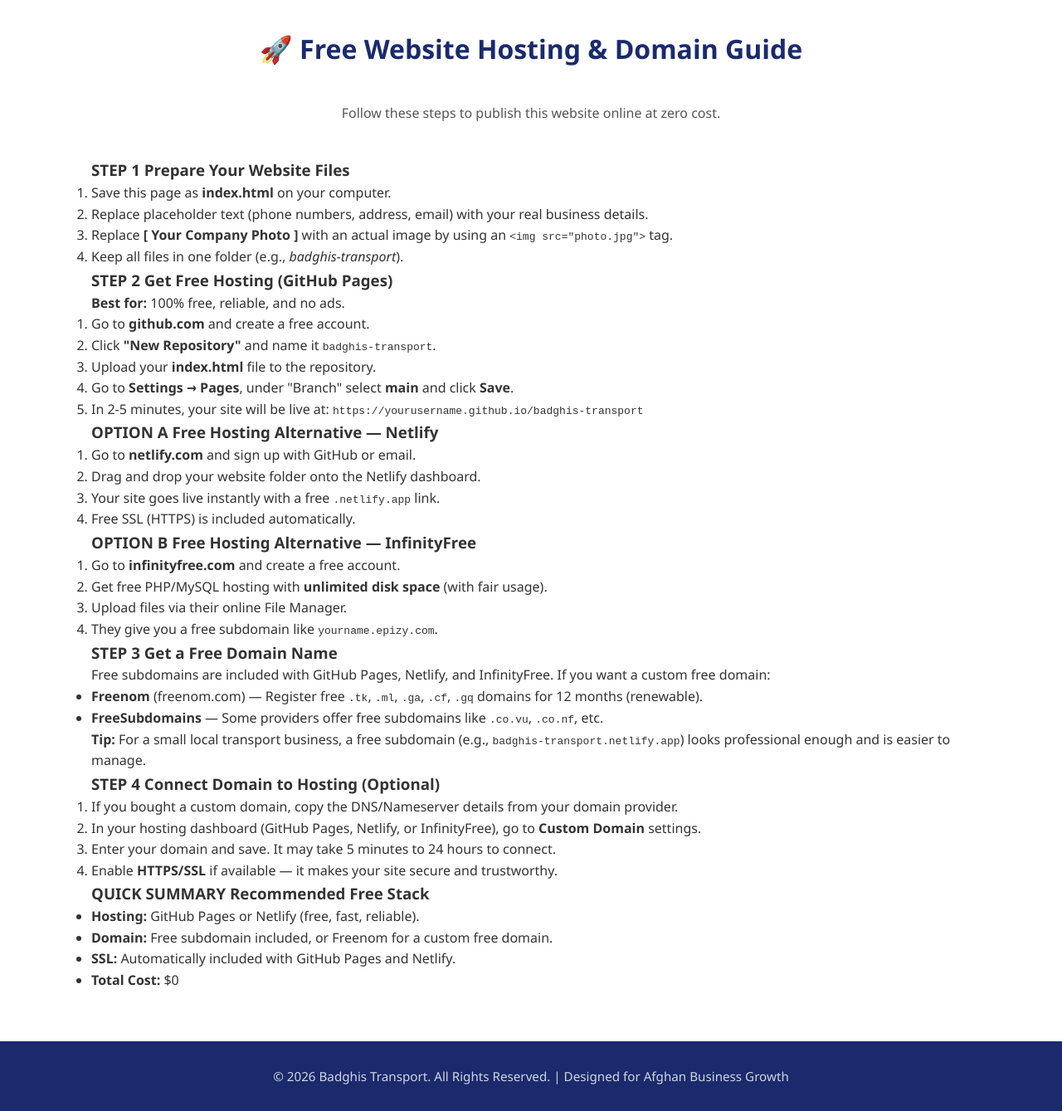
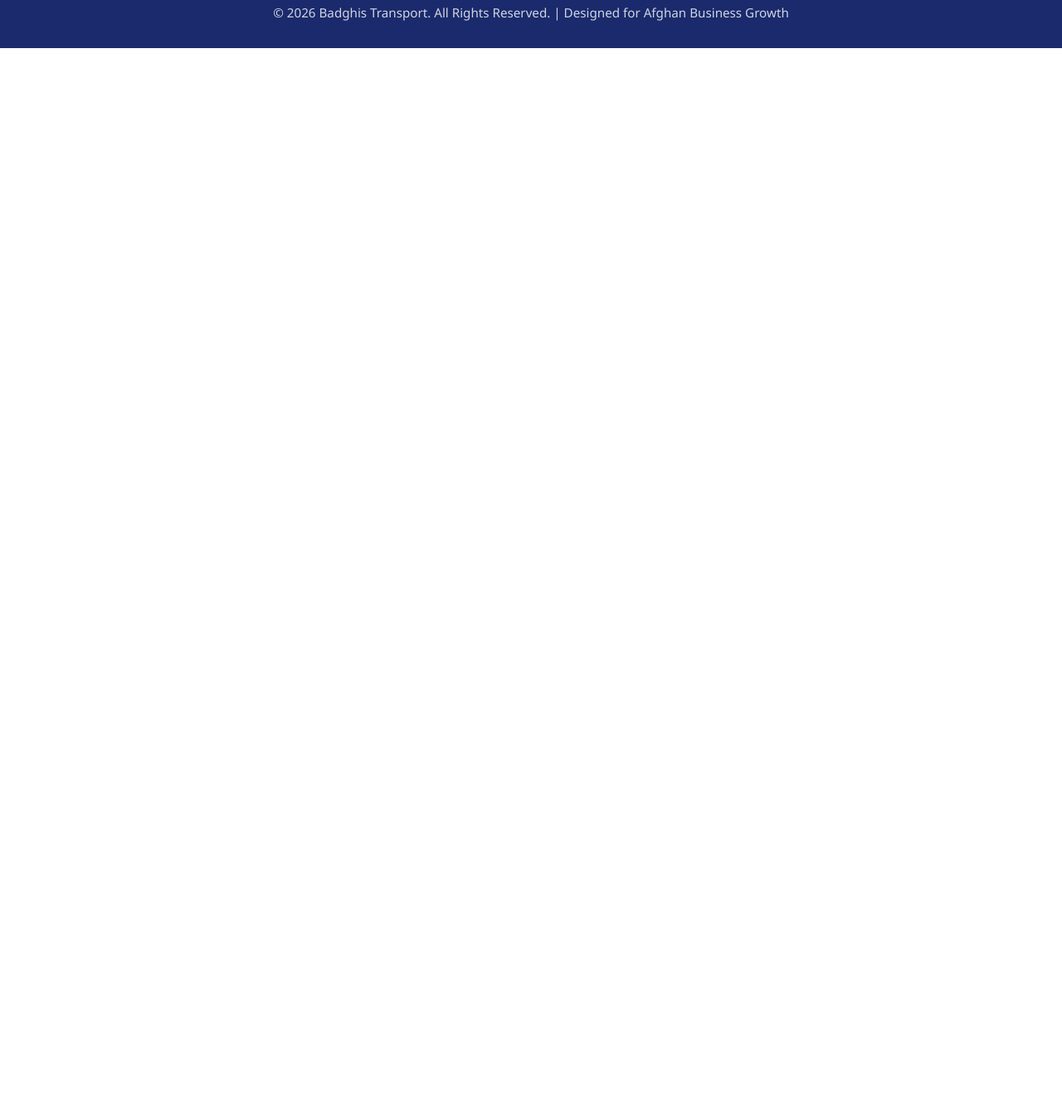
Before and after one commit to Roman77-get/super-train, a plain HTML site: page index.html in a window 1280 px wide. Shown: the part 2596-3935 px from the top of the page at 83% size. After the commit the page ends 2654 px from the top, so only its background shows below. Drawn offline with Linux system fonts and the light colour scheme.

Commit message:
Update index.html

```diff
--- a/index.html
+++ b/index.html
@@ -200,87 +200,6 @@
             </div>
         </div>
     </section>
-
-    <!-- Free Hosting & Domain Guide -->
-    <section id="hosting">
-        <div class="container">
-            <h2>🚀 Free Website Hosting & Domain Guide</h2>
-            <p style="text-align:center; margin-bottom:40px; color:#555;">Follow these steps to publish this website online at zero cost.</p>
-
-            <div class="guide-box">
-                <h3><span class="badge">STEP 1</span> Prepare Your Website Files</h3>
-                <ol>
-                    <li>Save this page as <strong>index.html</strong> on your computer.</li>
-                    <li>Replace placeholder text (phone numbers, address, email) with your real business details.</li>
-                    <li>Replace <strong>[ Your Company Photo ]</strong> with an actual image by using an <code>&lt;img src="photo.jpg"&gt;</code> tag.</li>
-                    <li>Keep all files in one folder (e.g., <em>badghis-transport</em>).</li>
-                </ol>
-            </div>
-
-            <div class="guide-box">
-                <h3><span class="badge">STEP 2</span> Get Free Hosting (GitHub Pages)</h3>
-                <p><strong>Best for:</strong> 100% free, reliable, and no ads.</p>
-                <ol>
-                    <li>Go to <strong>github.com</strong> and create a free account.</li>
-                    <li>Click <strong>"New Repository"</strong> and name it <code>badghis-transport</code>.</li>
-                    <li>Upload your <strong>index.html</strong> file to the repository.</li>
-                    <li>Go to <strong>Settings → Pages</strong>, under "Branch" select <strong>main</strong> and click <strong>Save</strong>.</li>
-                    <li>In 2-5 minutes, your site will be live at: <code>https://yourusername.github.io/badghis-transport</code></li>
-                </ol>
-            </div>
-
-            <div class="guide-box">
-                <h3><span class="badge">OPTION A</span> Free Hosting Alternative — Netlify</h3>
-                <ol>
-                    <li>Go to <strong>netlify.com</strong> and sign up with GitHub or email.</li>
-                    <li>Drag and drop your website folder onto the Netlify dashboard.</li>
-                    <li>Your site goes live instantly with a free <code>.netlify.app</code> link.</li>
-                    <li>Free SSL (HTTPS) is included automatically.</li>
-                </ol>
-            </div>
-
-            <div class="guide-box">
-                <h3><span class="badge">OPTION B</span> Free Hosting Alternative — InfinityFree</h3>
-                <ol>
-                    <li>Go to <strong>infinityfree.com</strong> and create a free account.</li>
-                    <li>Get free PHP/MySQL hosting with <strong>unlimited disk space</strong> (with fair usage).</li>
-                    <li>Upload files via their online File Manager.</li>
-                    <li>They give you a free subdomain like <code>yourname.epizy.com</code>.</li>
-                </ol>
-            </div>
-
-            <div class="guide-box">
-                <h3><span class="badge">STEP 3</span> Get a Free Domain Name</h3>
-                <p>Free subdomains are included with GitHub Pages, Netlify, and InfinityFree. If you want a custom free domain:</p>
-                <ul>
-                    <li><strong>Freenom</strong> (freenom.com) — Register free <code>.tk</code>, <code>.ml</code>, <code>.ga</code>, <code>.cf</code>, <code>.gq</code> domains for 12 months (renewable).</li>
-                    <li><strong>FreeSubdomains</strong> — Some providers offer free subdomains like <code>.co.vu</code>, <code>.co.nf</code>, etc.</li>
-                </ul>
-                <p><strong>Tip:</strong> For a small local transport business, a free subdomain (e.g., <code>badghis-transport.netlify.app</code>) looks professional enough and is easier to manage.</p>
-            </div>
-
-            <div class="guide-box">
-                <h3><span class="badge">STEP 4</span> Connect Domain to Hosting (Optional)</h3>
-                <ol>
-                    <li>If you bought a custom domain, copy the DNS/Nameserver details from your domain provider.</li>
-                    <li>In your hosting dashboard (GitHub Pages, Netlify, or InfinityFree), go to <strong>Custom Domain</strong> settings.</li>
-                    <li>Enter your domain and save. It may take 5 minutes to 24 hours to connect.</li>
-                    <li>Enable <strong>HTTPS/SSL</strong> if available — it makes your site secure and trustworthy.</li>
-                </ol>
-            </div>
-
-            <div class="guide-box">
-                <h3><span class="badge">QUICK SUMMARY</span> Recommended Free Stack</h3>
-                <ul>
-                    <li><strong>Hosting:</strong> GitHub Pages or Netlify (free, fast, reliable).</li>
-                    <li><strong>Domain:</strong> Free subdomain included, or Freenom for a custom free domain.</li>
-                    <li><strong>SSL:</strong> Automatically included with GitHub Pages and Netlify.</li>
-                    <li><strong>Total Cost:</strong> $0</li>
-                </ul>
-            </div>
-        </div>
-    </section>
-
     <!-- Footer -->
     <footer>
         <div class="container">
```
